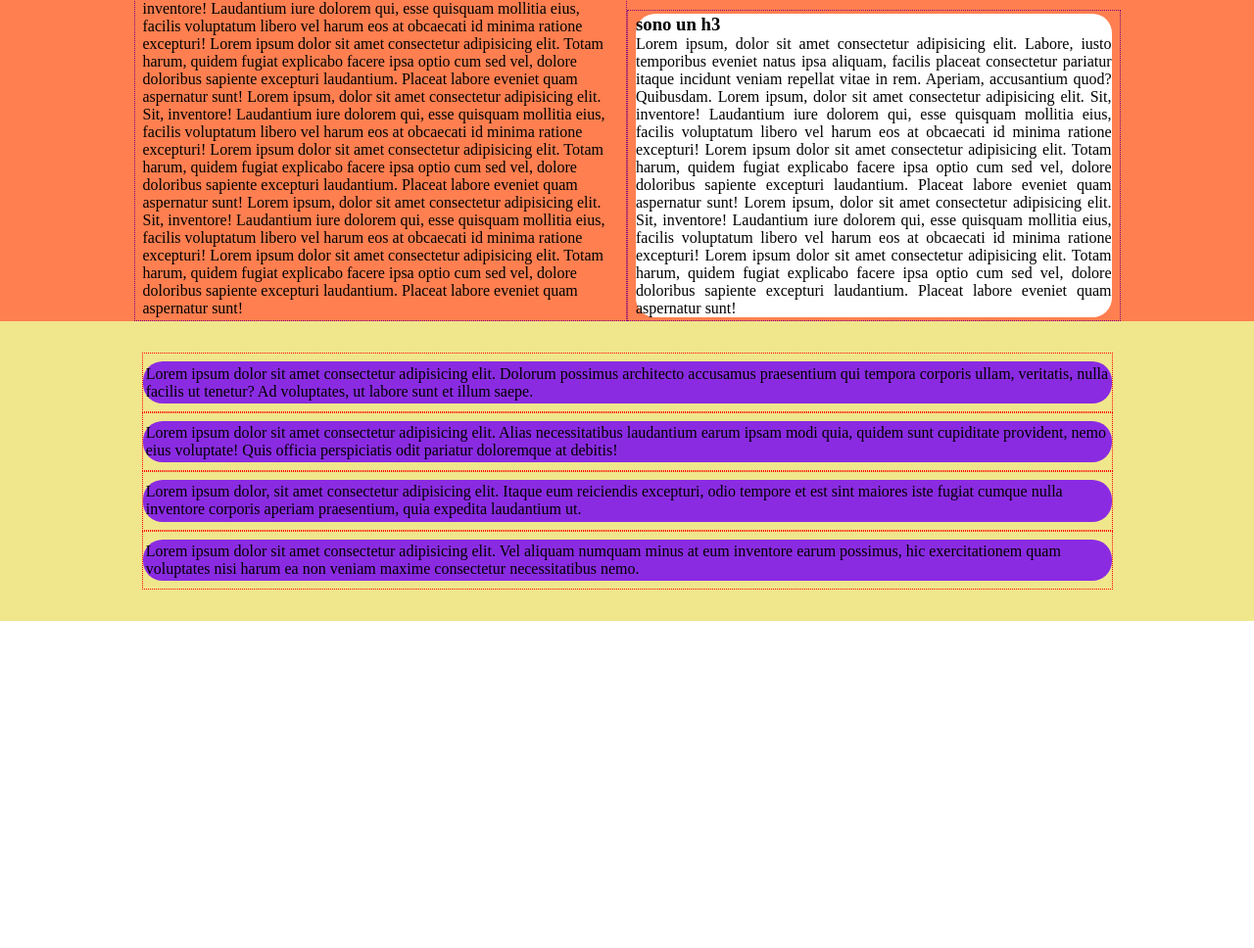
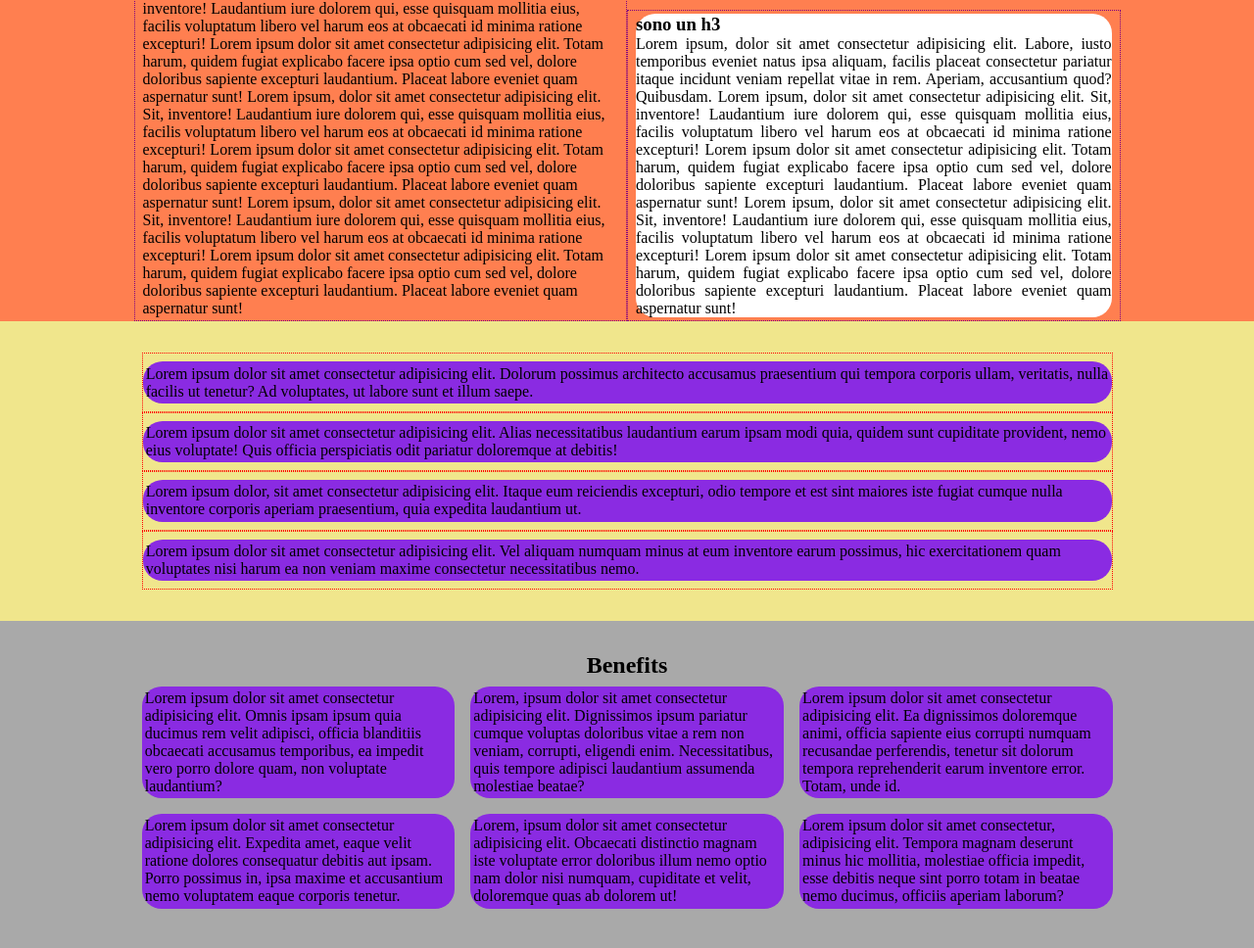
Before and after one commit to RavgaCode/htmlcss-responsive-layout, a plain HTML site: page index.html in a window 1280 px wide. Shown: the part 592-1560 px from the top of the page at 98% size. Before the commit the page ends 1226 px from the top, so only its background shows below. Drawn offline with Linux system fonts and the light colour scheme.

Commit message:
Benefits section

```diff
--- a/css/style.css
+++ b/css/style.css
@@ -115,6 +115,34 @@ header {
   border-radius: 20px;
   padding: 0.2rem;
 }
+/* Benefits */
+.benefits {
+  /* Test */
+  background-color: darkgrey;
+  padding: 2rem 0;
+}
+.benefits h2 {
+  text-align: center;
+}
+.benefit-columns {
+  display: flex;
+  flex-direction: column;
+  justify-content: space-between;
+}
+.benefit-col {
+  padding-top: 0.5rem;
+  padding-bottom: 0.5rem;
+  width: 100%;
+}
+.benefit-card {
+  display: flex;
+  flex-direction: column;
+  justify-content: space-between;
+  background-color: blueviolet;
+  border-radius: 20px;
+  padding: 0.2rem;
+}
+
 /*
 ****************************
 ****SOLUZIONI RESPONSIVE****
@@ -138,9 +166,17 @@ header {
   .demo-columns .large {
     width: calc((100% / 3) * 2);
   }
-  /* .demo-columns:first-child {
-    width: calc(100% / 3 * 2);
-  } */
+  .benefit-columns {
+    flex-direction: row;
+    flex-wrap: wrap;
+    margin-left: -0.5rem;
+    margin-right: -0.5rem;
+  }
+  .benefit-col {
+    width: 50%;
+    padding-left: 0.5rem;
+    padding-right: 0.5rem;
+  }
 }
 
 /* DA QUI DESKTOP */
@@ -168,4 +204,7 @@ header {
     padding-left: 0.5rem;
     padding-right: 0.5rem;
   }
+  .benefit-col {
+    width: calc(100% / 3);
+  }
 }
--- a/index.html
+++ b/index.html
@@ -168,6 +168,7 @@
       <section class="testimonial">
         <div class="container">
           <div class="testimonial-columns">
+            <!-- Card 1 -->
             <div class="testimonial-col">
               <div class="testimonial-card">
                 Lorem ipsum dolor sit amet consectetur adipisicing elit. Dolorum
@@ -176,6 +177,7 @@
                 labore sunt et illum saepe.
               </div>
             </div>
+            <!-- Card 2 -->
             <div class="testimonial-col">
               <div class="testimonial-card">
                 Lorem ipsum dolor sit amet consectetur adipisicing elit. Alias
@@ -184,6 +186,7 @@
                 perspiciatis odit pariatur doloremque at debitis!
               </div>
             </div>
+            <!-- Card 3 -->
             <div class="testimonial-col">
               <div class="testimonial-card">
                 Lorem ipsum dolor, sit amet consectetur adipisicing elit. Itaque
@@ -192,6 +195,7 @@
                 expedita laudantium ut.
               </div>
             </div>
+            <!-- Card 4 -->
             <div class="testimonial-col">
               <div class="testimonial-card">
                 Lorem ipsum dolor sit amet consectetur adipisicing elit. Vel
@@ -203,6 +207,68 @@
           </div>
         </div>
       </section>
+      <!-- Benefits -->
+      <section class="benefits">
+        <div class="container">
+          <h2>Benefits</h2>
+          <div class="benefit-columns">
+            <!-- Card 1 -->
+            <div class="benefit-col">
+              <div class="benefit-card">
+                Lorem ipsum dolor sit amet consectetur adipisicing elit. Omnis
+                ipsam ipsum quia ducimus rem velit adipisci, officia blanditiis
+                obcaecati accusamus temporibus, ea impedit vero porro dolore
+                quam, non voluptate laudantium?
+              </div>
+            </div>
+            <!-- Card 2 -->
+            <div class="benefit-col">
+              <div class="benefit-card">
+                Lorem, ipsum dolor sit amet consectetur adipisicing elit.
+                Dignissimos ipsum pariatur cumque voluptas doloribus vitae a rem
+                non veniam, corrupti, eligendi enim. Necessitatibus, quis
+                tempore adipisci laudantium assumenda molestiae beatae?
+              </div>
+            </div>
+            <!-- Card 3 -->
+            <div class="benefit-col">
+              <div class="benefit-card">
+                Lorem ipsum dolor sit amet consectetur adipisicing elit. Ea
+                dignissimos doloremque animi, officia sapiente eius corrupti
+                numquam recusandae perferendis, tenetur sit dolorum tempora
+                reprehenderit earum inventore error. Totam, unde id.
+              </div>
+            </div>
+            <!-- Card 4 -->
+            <div class="benefit-col">
+              <div class="benefit-card">
+                Lorem ipsum dolor sit amet consectetur adipisicing elit.
+                Expedita amet, eaque velit ratione dolores consequatur debitis
+                aut ipsam. Porro possimus in, ipsa maxime et accusantium nemo
+                voluptatem eaque corporis tenetur.
+              </div>
+            </div>
+            <!-- Card 5 -->
+            <div class="benefit-col">
+              <div class="benefit-card">
+                Lorem, ipsum dolor sit amet consectetur adipisicing elit.
+                Obcaecati distinctio magnam iste voluptate error doloribus illum
+                nemo optio nam dolor nisi numquam, cupiditate et velit,
+                doloremque quas ab dolorem ut!
+              </div>
+            </div>
+            <!-- Card 6 -->
+            <div class="benefit-col">
+              <div class="benefit-card">
+                Lorem ipsum dolor sit amet consectetur, adipisicing elit.
+                Tempora magnam deserunt minus hic mollitia, molestiae officia
+                impedit, esse debitis neque sint porro totam in beatae nemo
+                ducimus, officiis aperiam laborum?
+              </div>
+            </div>
+          </div>
+        </div>
+      </section>
     </main>
     <!-- FOOTER -->
     <footer></footer>
```
